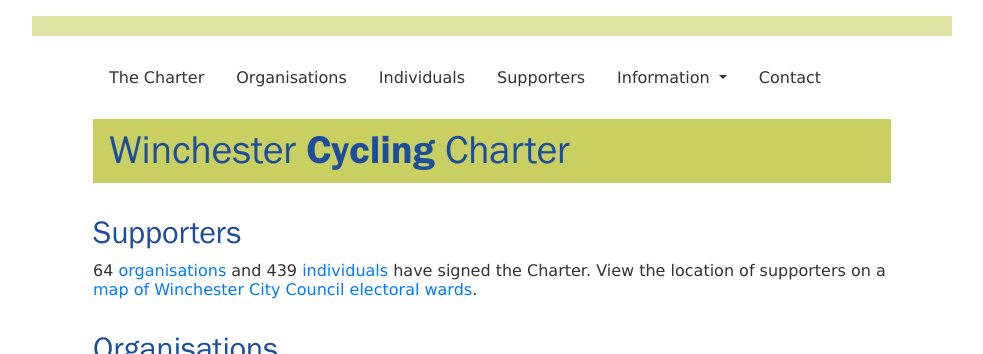
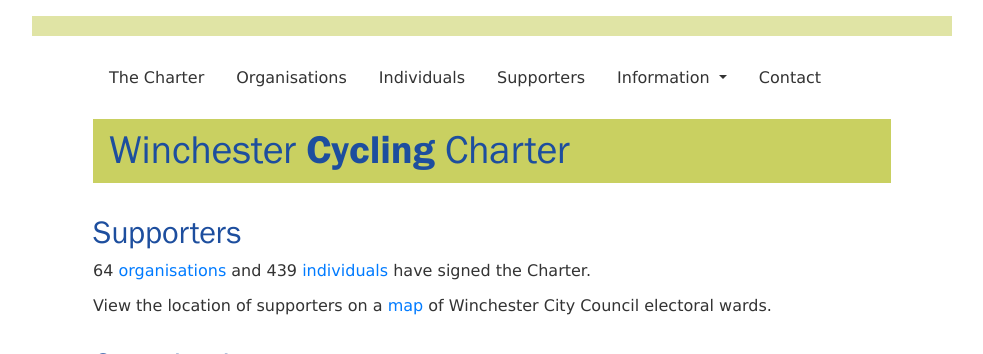
Before and after one commit to winchestercyclingcharter/winchestercyclingcharter.github.io, a Jekyll site: the page built from supporters.md, in a window 1280 px wide and 900 px high, cut to the strip 0-354 px from the top of the window. Shown: the whole strip, without its empty margins (148-1131 px from the left). Built offline with Jekyll 4.4.1, drawn with Linux system fonts in a browser that asks for light colours; nearby versions of some CDN libraries.

Commit message:
Update supporters.md

```diff
--- a/supporters.md
+++ b/supporters.md
@@ -5,7 +5,9 @@
 image: /assets/images/logo.png
 ---
 
-{{ site.data.orgs.orgs.size }} [organisations](#organisations) and {{ site.data.people.people.size }} [individuals](#individuals) have signed the Charter. View the location of supporters on a [map of Winchester City Council electoral wards](/map).
+{{ site.data.orgs.orgs.size }} [organisations](#organisations) and {{ site.data.people.people.size }} [individuals](#individuals) have signed the Charter.
+
+View the location of supporters on a [map](/map) of Winchester City Council electoral wards.
 
 ## Organisations
 {% include logogrid.html %}
```
